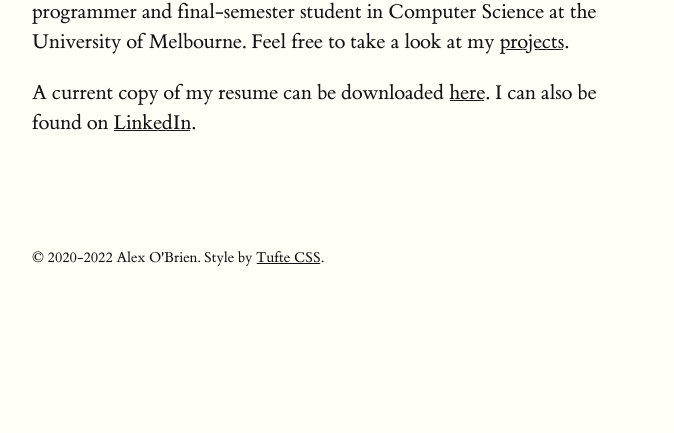
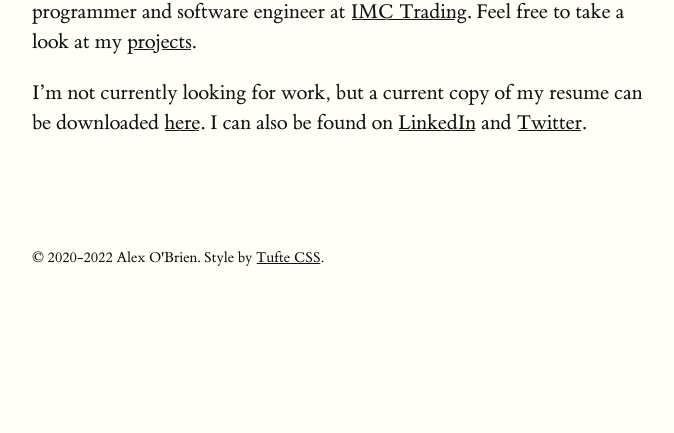
Before and after one commit to 3541/3541.github.io, a plain HTML site: page index.html in a window 1280 px wide. Shown: the part 367-800 px from the top of the page, without its empty margins (128-802 px from the left). Drawn offline with Linux system fonts and the light colour scheme.

Commit message:
UPDATE: I'm freeeee

```diff
--- a/index.html
+++ b/index.html
@@ -33,12 +33,12 @@
         <section>
 
   <p>Welcome to my personal site. I’m Alex O’Brien (or <a href="https://github.com/3541">3541</a>), a systems
-programmer and final-semester student in Computer Science at the University of Melbourne. Feel free
+programmer and software engineer at <a href="https://www.imc.com">IMC Trading</a>. Feel free
 to take a look at my <a href="/projects">projects</a>.</p>
 
-  <p>A current copy of my resume can be downloaded
+  <p>I’m not currently looking for work, but a current copy of my resume can be downloaded
 <a href="https://raw.githubusercontent.com/3541/cv/trunk/cv.pdf">here</a>. I can also be found on
-<a href="https://www.linkedin.com/in/a03541/">LinkedIn</a>.</p>
+ <a href="https://www.linkedin.com/in/a03541/">LinkedIn</a> and <a href="https://twitter.com/3541ax">Twitter</a>.</p>
 
 </section>
 
```
